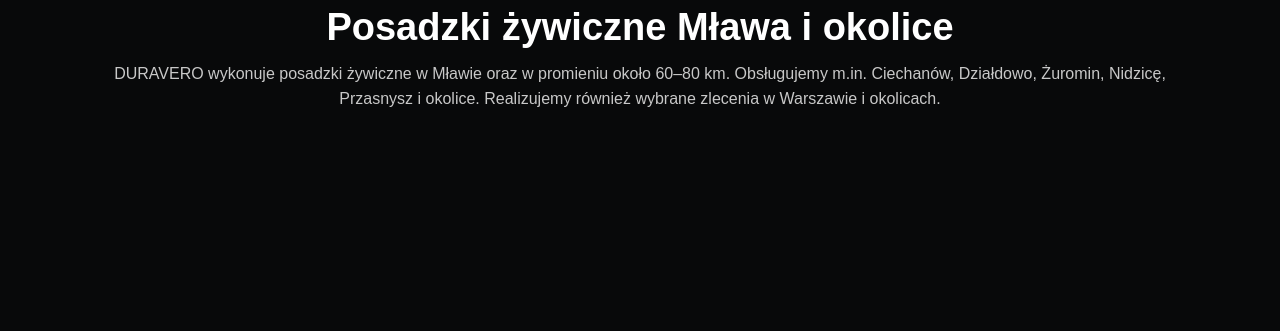
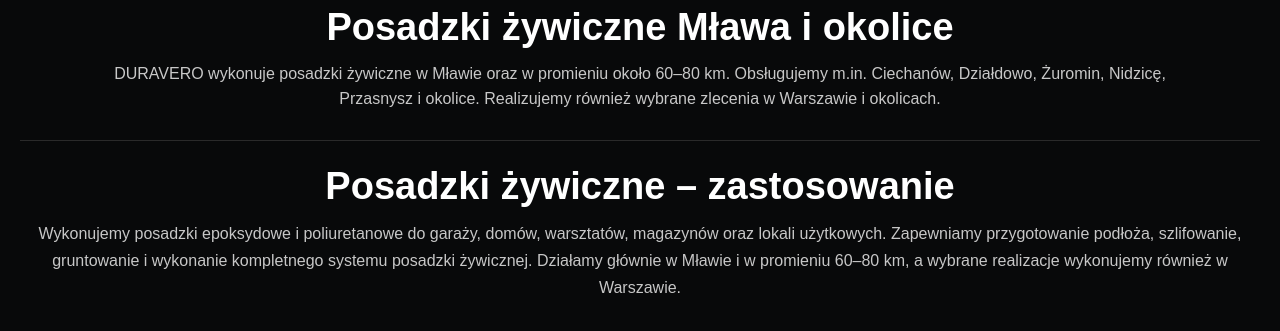
Before and after one commit to cky6yvf874-cloud/Duravero, a plain HTML site: page index.html in a window 1280 px wide. Shown: the part 669-1000 px from the top of the page. Before the commit the page ends 853 px from the top, so only its background shows below. Drawn offline with Linux system fonts and the light colour scheme.

Commit message:
Update index.html

```diff
--- a/index.html
+++ b/index.html
@@ -155,7 +155,25 @@
     </p>
 
   </div>
+<div style="margin-top:28px;padding-top:24px;border-top:1px solid #2a2a2a;">
 
+  <h2 style="margin:0 0 12px;">Posadzki żywiczne – zastosowanie</h2>
+
+  <p style="margin:0;line-height:1.7;color:#c7c7c7;">
+
+    Wykonujemy posadzki epoksydowe i poliuretanowe do garaży, domów,
+
+    warsztatów, magazynów oraz lokali użytkowych. Zapewniamy przygotowanie
+
+    podłoża, szlifowanie, gruntowanie i wykonanie kompletnego systemu
+
+    posadzki żywicznej. Działamy głównie w Mławie i w promieniu 60–80 km,
+
+    a wybrane realizacje wykonujemy również w Warszawie.
+
+  </p>
+
+</div>
 </section>
 <section class="launch" id="actions"><div class="wrap">
 <div class="panel hidden" id="pricePanel">
```
